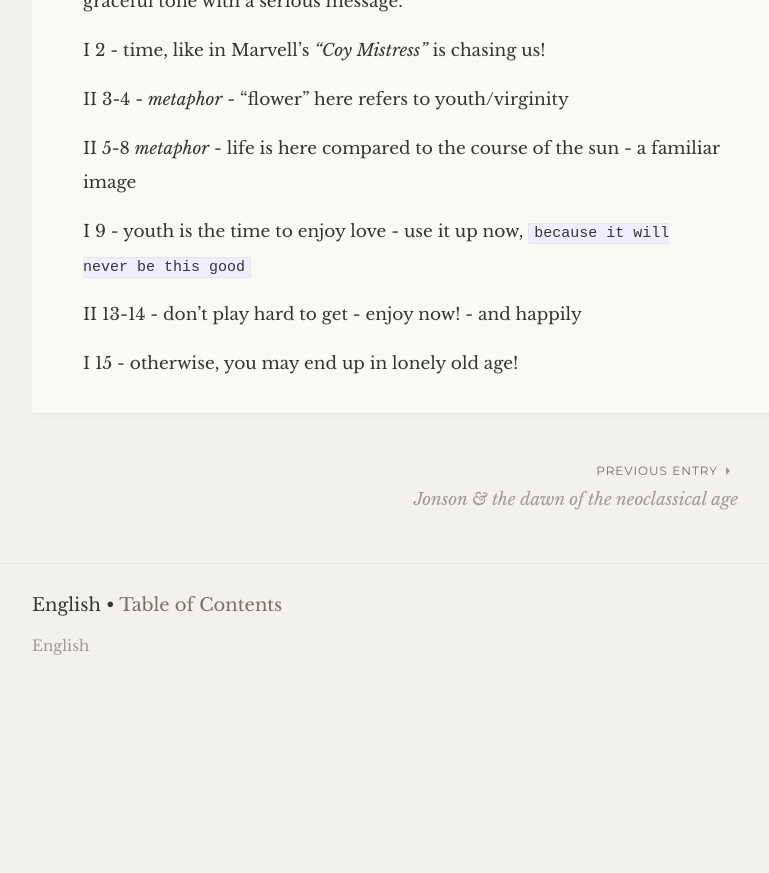
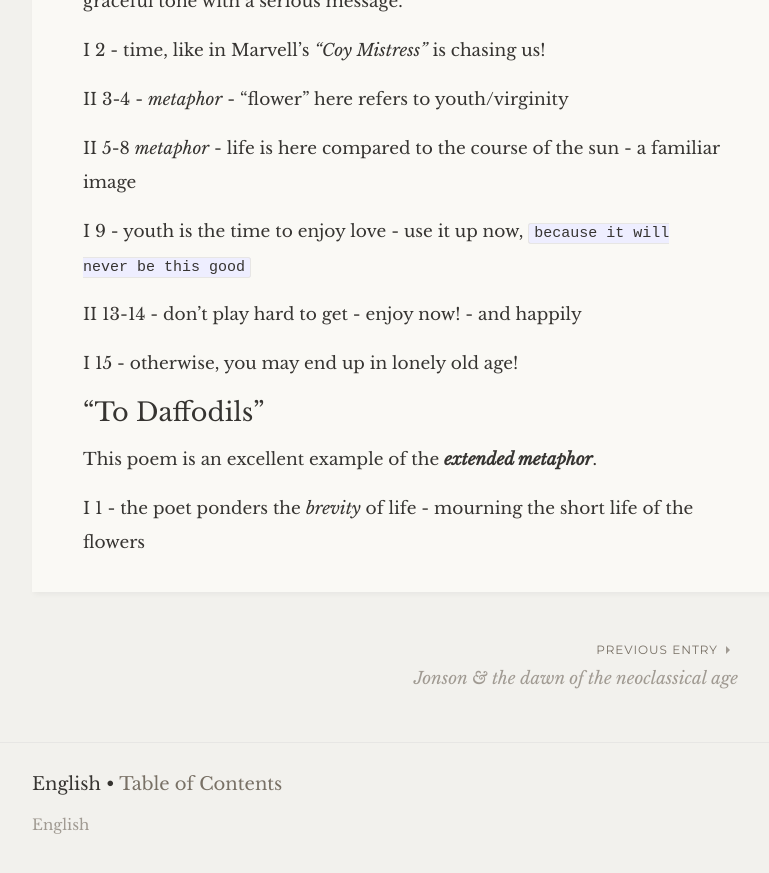
Before and after one commit to EthenStrine/English, a Jekyll site: the page built from _posts/2018-12-05-To the Virgins, to make much of time, & To daffodils.md, in a window 1280 px wide and 900 px high, scrolled down 659 px. Shown: the top 873 px of the window, without its empty margins (238-1007 px from the left). Built offline with Jekyll 4.4.1, drawn with Linux system fonts in a browser that asks for light colours; some web fonts are replaced; our own code applies the rules of GitHub Pages for plain Markdown files; before the commit the page ends 1380 px from its top, so only the background shows below that.

Commit message:
Update 2018-12-05-To the Virgins, to make much of time, & To daffodils.md

````diff
--- a/_posts/2018-12-05-To the Virgins, to make much of time, & To daffodils.md
+++ b/_posts/2018-12-05-To the Virgins, to make much of time, & To daffodils.md
@@ -15,3 +15,9 @@ I 9 - youth is the time to enjoy love - use it up now,  ``` because it will neve
 II 13-14 - don't play hard to get - enjoy now! - and happily
 
 I 15 - otherwise, you may end up in lonely old age!
+
+## "To Daffodils"
+
+This poem is an excellent example of the ***extended metaphor***.
+
+I 1 - the poet ponders the *brevity* of life - mourning the short life of the flowers
````
